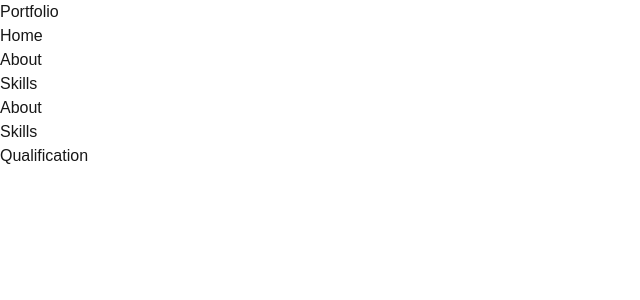
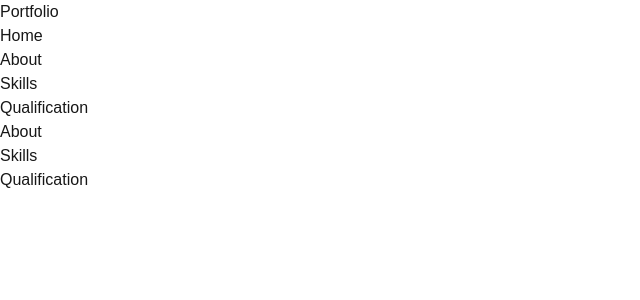
Before and after one commit to tSho0418/my-portfolio, a Next.js app: page / in a window 1280 px wide. Shown: the top 300 px of the page, without its empty margins (0-640 px from the left). Built offline with nearby package versions, Linux system fonts and the light colour scheme.

Commit message:
Qualification項目追加

```diff
--- a/src/app/components/layouts/Header.tsx
+++ b/src/app/components/layouts/Header.tsx
@@ -26,6 +26,11 @@
               Skills
             </Link>
           </li>
+          <li>
+            <Link href="/service" className="text-3xl hover:opacity-80 transition-opacity">
+            Qualification
+            </Link>
+          </li>
         </ul>
       </nav>
     </header>
```
